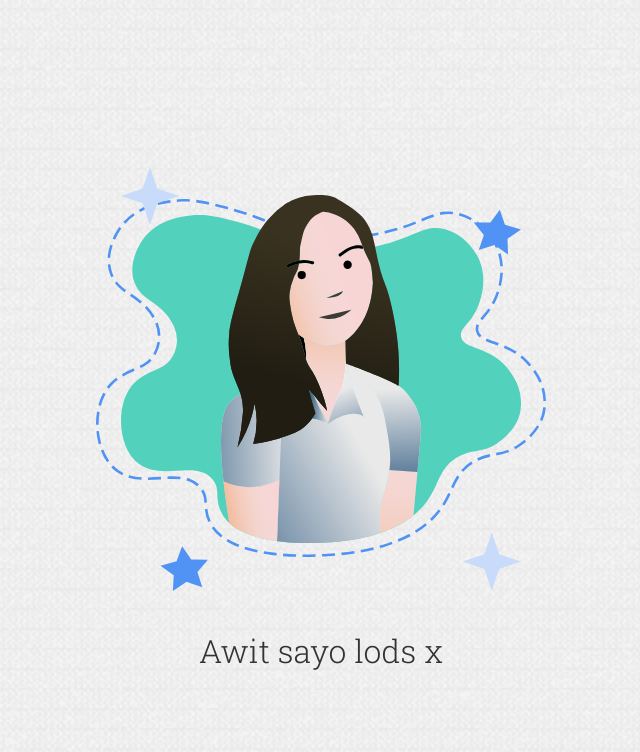
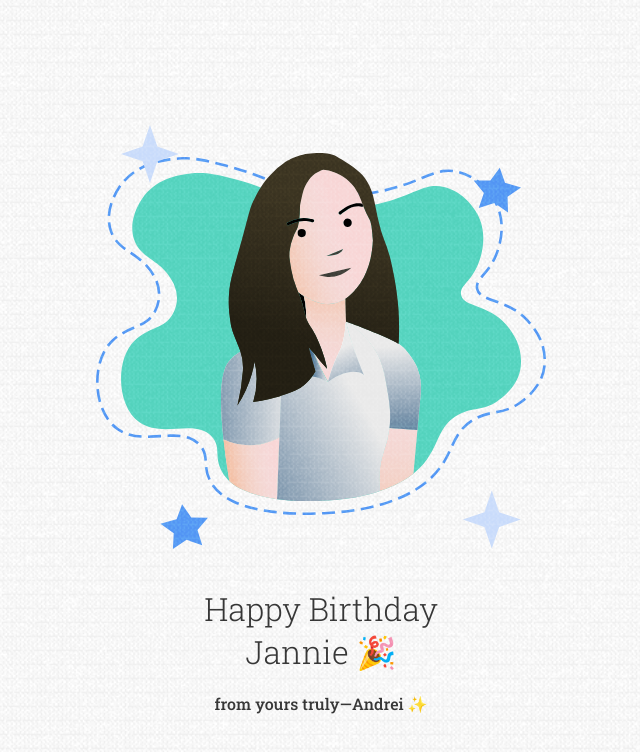
Before and after one commit to andreitrinidad/project-jm, a Svelte app: page / in a window 1280 px wide. Shown: the top 752 px of the page, without its empty margins (319-959 px from the left). Built offline with nearby package versions, Linux system fonts and the light colour scheme.

Commit message:
✨ iOS support

```diff
--- a/src/App.svelte
+++ b/src/App.svelte
@@ -2,27 +2,20 @@
   let theX, theY;
   let strength = 0.075;
   let parallaxWrapper;
+  const isMobile = /Android|webOS|iPhone|iPad|iPod|BlackBerry/i.test(navigator.userAgent);
+  const isSafari = typeof(DeviceMotionEvent) !== 'undefined' && typeof(DeviceMotionEvent.requestPermission) === 'function';
 
-  const isMobile = /Android|webOS|iPhone|iPad|iPod|BlackBerry/i.test(navigator.userAgent);
+  let isModalHidden = !isSafari;
 
-  console.log(isMobile);
-
+  // let isModalHidden = false;
 
   // do the parallax thing
   function handleParallax(e) {
-
     e.stopPropagation();
-
-
-
     let x = Math.floor(e.clientX - parallaxWrapper.offsetLeft);
     let y = Math.floor(e.clientY - parallaxWrapper.offsetTop);
-
     let rotatedY =  Math.min(Math.max(parseInt(Math.floor(e.gamma * -1)), -45), 45);
     let rotatedX = Math.min(Math.max(parseInt(Math.floor(e.beta * -1)), -45), 45);
-
-    // console.log('rotatedYinvert => ',rotatedY * -1);
-    // console.log('rotatedY => ',rotatedY);
 
     // get child elements
     const parallaxElements = parallaxWrapper.querySelectorAll('.parallax');
@@ -36,6 +29,27 @@
       element.style.transform = `translate3d(${moveX}px, ${moveY}px, 0)`;
     });
   }
+
+  //for iOS
+
+ function requestDevicePermission() {
+  if (isSafari) {
+    DeviceOrientationEvent.requestPermission()
+      .then(response => {
+        if (response == 'granted') {
+          console.alert('Thanks!');
+        }
+      })
+      .catch(console.error)
+    }
+    else {
+        alert('Wait, this isn\'t an iOS device');
+    }
+  }
+
+  function hideModal() {
+    isModalHidden = true;
+  }
 </script>
 
 <svelte:window on:deviceorientation={handleParallax}/>
@@ -44,19 +58,36 @@
 	<link href="https://fonts.googleapis.com/css2?family=Roboto+Slab:wght@300;500&display=swap" rel="stylesheet">
 </svelte:head>
 
+
+
+
 <main on:mousemove={handleParallax}>
   <div class="lods" bind:this={parallaxWrapper}>
     <div data-depth="-0.95" class="parallax lods__elements"></div>
-
     <div data-depth="-0.15" class="parallax lods__clipper">
       <div data-depth="0.20" class="parallax lods__crush"></div>
     </div>
-
-
     <div data-depth="-0.15" class="parallax lods__bg"></div>
     <div data-depth="0.10" class="parallax lods__outline"></div>
   </div>
-	<h1>Awit sayo lods x</h1>
+
+  <div class="texts">
+    <h1>Happy Birthday <span> Jannie 🎉</span></h1>
+    <h4>from yours truly—Andrei ✨</h4>
+  </div>
+
+  <!-- {#if isSafari} -->
+
+  <div class="modal {isModalHidden && 'modal--hidden'}">
+    <div>
+      <h2>Oh snap! iOS is a special snowflake</h2>
+      <h3>Can you allow some permissions for me?</h3>
+      <button class="secondary" on:click={hideModal}>No</button>
+      <button on:click={requestDevicePermission}>Sure!</button>
+    </div>
+  </div>
+  <!-- {/if} -->
+
 
 </main>
 
@@ -69,28 +100,78 @@
     box-sizing: border-box;
   }
 
+  //global
+
+  button {
+    background-color: #333;
+    color: white;
+    padding: 20px 10px;
+    border-radius: 20px;
+    width: 100px;
+
+
+    &.secondary {
+      background-color: transparent;
+      border: solid 1px #333;
+      color: #333;
+    }
+  }
+
+  .modal {
+    position: fixed;
+    top: 0;
+    left: 0;
+    display: flex;
+    align-items: center;
+    justify-content: center;
+    height: 100vh;
+    width: 100vw;
+    background: #f5f5f5;
+    background-image: url('/images/texture.png');
+    background-size: 1000px 1000px;
+    z-index: 10;
+
+    > div {
+      padding: 50px;
+      text-align: center;
+    }
+
+    h3 {
+      margin-bottom: 30px;
+    }
+
+    &--hidden {
+      display: none;
+    }
+
+    h2, h3 {
+      font-weight: 300;
+    }
+  }
+
   .lods {
     position: relative;
-    width: 90%;
-    height: 90%;
+    width: 90vw;
+    height: 90vw;
     max-width: 500px;
     max-height: 500px;
+    // text-align: center;
 
-    // &:before {
-    //   position: absolute;
-    //   content: '';
-    //   top: -40px;
-    //   left: -40px;
-    //   right: -40px;
-    //   bottom: -40px;
-    //   // background: white;
-    //   // z-index: -1;
+    &:after {
+      position: absolute;
+      content: '';
+      top: 0;
+      left: 0;
+      right: 0;
+      bottom: 0;
+      // background: white;
+      // z-index: 7;
 
-    //   // background-image: url('/images/texture2.png');
-    //   // background-size: 1000px 1000px;
-    //   // box-shadow: 0px 0px 50px rgba(black, 0.1);
+      // background-image: url('/images/texture2.png');
+      // background-size: 100px 100px;
+      // box-shadow: 0px 0px 50px rgba(black, 0.1);
 
-    // }
+    }
 
 
 
@@ -107,20 +188,15 @@
 
     > div  {
       @extend %position;
-
     }
 
     &__elements {
       background-image: url('/images/elements.svg');
       background-size: 80%;
-
       z-index: 5;
     }
 
-
     &__clipper{
-
-      // background-color: red;
       -webkit-mask-image: url('/images/clipper.svg');
       -webkit-mask-repeat: no-repeat;
       -webkit-mask-size: 80%;
@@ -128,17 +204,12 @@
       z-index: 4;
     }
 
-
     &__crush {
       @extend %position;
-
       background-image: url('/images/her.svg');
       background-size: 40% auto;
       z-index: 3;
     }
-
-
-
 
     &__bg {
       background-image: url('/images/bg.svg');
@@ -149,7 +220,6 @@
     &__outline {
       background-image: url('/images/outline.svg');
       background-size: 90%;
-
       z-index: 1;
     }
   }
@@ -159,16 +229,38 @@
     justify-content: center;
     align-items: center;
     flex-direction: column;
-
-    background: #f5f5f5;
-    background-image: url('/images/texture.png');
-    background-size: 1000px 1000px;
     height: 100vh;
     width: 100vw;
     font-family: 'Roboto Slab', serif;
 
-    h1 {
-      font-weight: 300;
+    &:after {
+      position: absolute;
+      content: '';
+      top: 0;
+      right: 0;
+      bottom: 0;
+      left: 0;
+      background-image: url('/images/texture.png');
+      background-size: 700px 700px;
+      // background-blend-mode: screen;
+      mix-blend-mode: overlay;
+      z-index: 10;
     }
+
+    div.texts {
+      width: 90vw;
+      max-width: 300px;
+      text-align: center;
+
+      h1 {
+        font-weight: 300;
+      }
+      h4 {
+        font-weight: 500;
+        // text-align: right;
+        margin-top: 20px;
+      }
+    }
+
   }
 </style>
```
